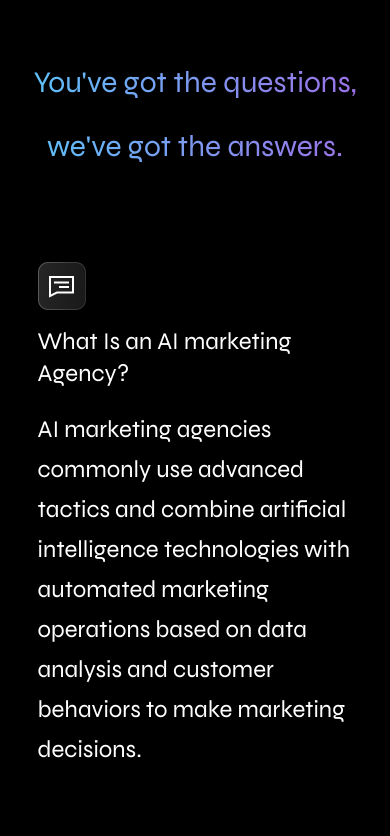
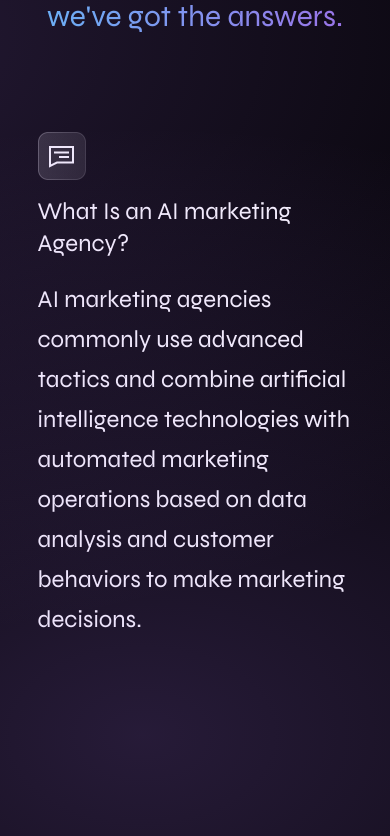
Before and after one commit to RohanClaclaws/dmsolving, a Next.js app: page /services/ai in a window 390 px wide. Shown: the part 2540-3376 px from the top of the page. Built offline with nearby package versions, Linux system fonts and the light colour scheme.

Commit message:
section 3 done

```diff
--- a/src/components/ai/ThirdSection.tsx
+++ b/src/components/ai/ThirdSection.tsx
@@ -31,9 +31,12 @@ const ThirdSection = () => {
     ];
 
     return (
-        <section className="layout mt-[130px] bg-black pt-[100px]">
+        <section className=" bg-black pt-[100px] overflow-x-hidden">
+            <div className="layout">
             {/* Part 1 */}
-            <div className=" w-full ">
+            <div className=" w-full relative">
+                <div className="h-[1230px] min-w-[1845px]  bg-radial bg-opacity-5 absolute left-[-800px] top-[200px]"></div>
+                <div className="h-[1230px] min-w-[1945px]  bg-radial bg-opacity-5 absolute right-[-400px] top-[-500px]"></div>
                 <h2 className="w-full font-syne font-normal lg:text-[48px] md:text-[34px] text-[30px] leading-[64px]  text-center bg-clip-text text-transparent bg-gradient-to-r from-[#5CC3FA] to-[#9E6EE6]">
                     You&apos;ve got the questions,<br/>we&apos;ve got the answers.
                 </h2>
@@ -57,8 +60,9 @@ const ThirdSection = () => {
             </div>
 
             {/* Part 2 */}
-            <div className="w-full mt-[300px]">
-                <h2 className="text-[48px] leading-[64px] font-syne text-center w-full ">What customers are saying...</h2>
+            <div className="w-full mt-[300px] relative">
+            <div className="h-[1230px] min-w-[1945px]  bg-radial4 bg-opacity-5 absolute right-[-800px] top-[-300px]"></div>
+                <h2 className="text-[48px] leading-[64px] font-syne text-center w-full text-white">What customers are saying...</h2>
                 <div className="flex justify-between gap-y-[30px] flex-col lg:flex-row w-full mt-[64px]">
                     <div className="lg:w-[47%] w-full flex flex-col bg-gradient-to-r from-[#FFFFFF26] to-[#FFFFFF1A] rounded-[12px] p-[32px]">
                         <Image src="/images/popl.png" alt="" width={62} height={31} className="w-[62px] h-[31px] mb-[48px]"/>
@@ -86,7 +90,8 @@ const ThirdSection = () => {
             </div>
 
             {/* part 3 */}
-            <div className="mt-[70px]  w-full py-[64px] rounded-[12px] bg-gradient-to-r from-[#FFFFFF26] to-[#FFFFFF1A]">
+            <div className="mt-[70px]  w-full pt-[64px] pb-[272px] lg:pb-[192px] rounded-[12px] bg-gradient-to-r from-[#FFFFFF26] to-[#FFFFFF1A] relative overflow-hidden">
+            <div className="h-[656px] min-w-[1312px]  bg-radial2 bg-opacity-5 absolute inset-0 z-[1]"></div>
                 <h2 className="font-syne lg:text-[48px] lg:leading-[64px] text-[24px] leading-[32px] text-center w-full lg:w-[30%] mx-auto text-white">Bring Dmsolving to your team today</h2>
                 <div className="mt-[64px]  w-[50%] mx-auto flex flex-row flex-wrap justify-between gap-y-[24px]">
                     {
@@ -98,13 +103,14 @@ const ThirdSection = () => {
                         ))
                     }
                 </div>
-                <div className="mt-[64px] flex flex-col lg:flex-row mx-auto w-fit gap-x-[16px] gap-y-[16px] ">
+                <div className="mt-[64px] flex flex-col lg:flex-row mx-auto w-fit gap-x-[16px] gap-y-[16px] absolute z-[2] bottom-[64px] left-1/2 -translate-x-1/2">
                     <Link href="/contact-us" className="rounded-[6px] w-[189px] h-[64px]  font-syne justify-center flex items-center text-[24px]
                      text-white bg-gradient-to-r from-[#9E6EE5] to-[#FA75F8]">Get Started</Link>
                      <Link href="/contact-us" className="rounded-[6px] w-[189px] h-[64px]  font-syne justify-center flex items-center text-[24px]
                      text-white bg-gradient-to-b from-[#FA75F8] to-[#9E6EE5]">Talk To Sales</Link>
                 </div>
             </div>
+            </div>
         </section>
     )
 }
--- a/tailwind.config.ts
+++ b/tailwind.config.ts
@@ -16,6 +16,7 @@ const config: Config = {
         "radial":" radial-gradient(ellipse at 50% 50%, rgba(158, 110, 230, 0.28) -10%, rgba(158, 110, 230, 0) 70%)",
         "radial2":" radial-gradient(ellipse at 50% 50%, #FA75F847 -10%, #FA75F800 70%)",
         "radial3":" radial-gradient(ellipse at 50% 50%, #FACC6947 -10%, #FACC6900 70%)",
+        "radial4":" radial-gradient(ellipse at 50% 50%, #5CC3FA47 -10%, #5CC3FA00 70%)",
         "gradient-conic":
           "conic-gradient(from 180deg at 50% 50%, var(--tw-gradient-stops))"
       },
```
